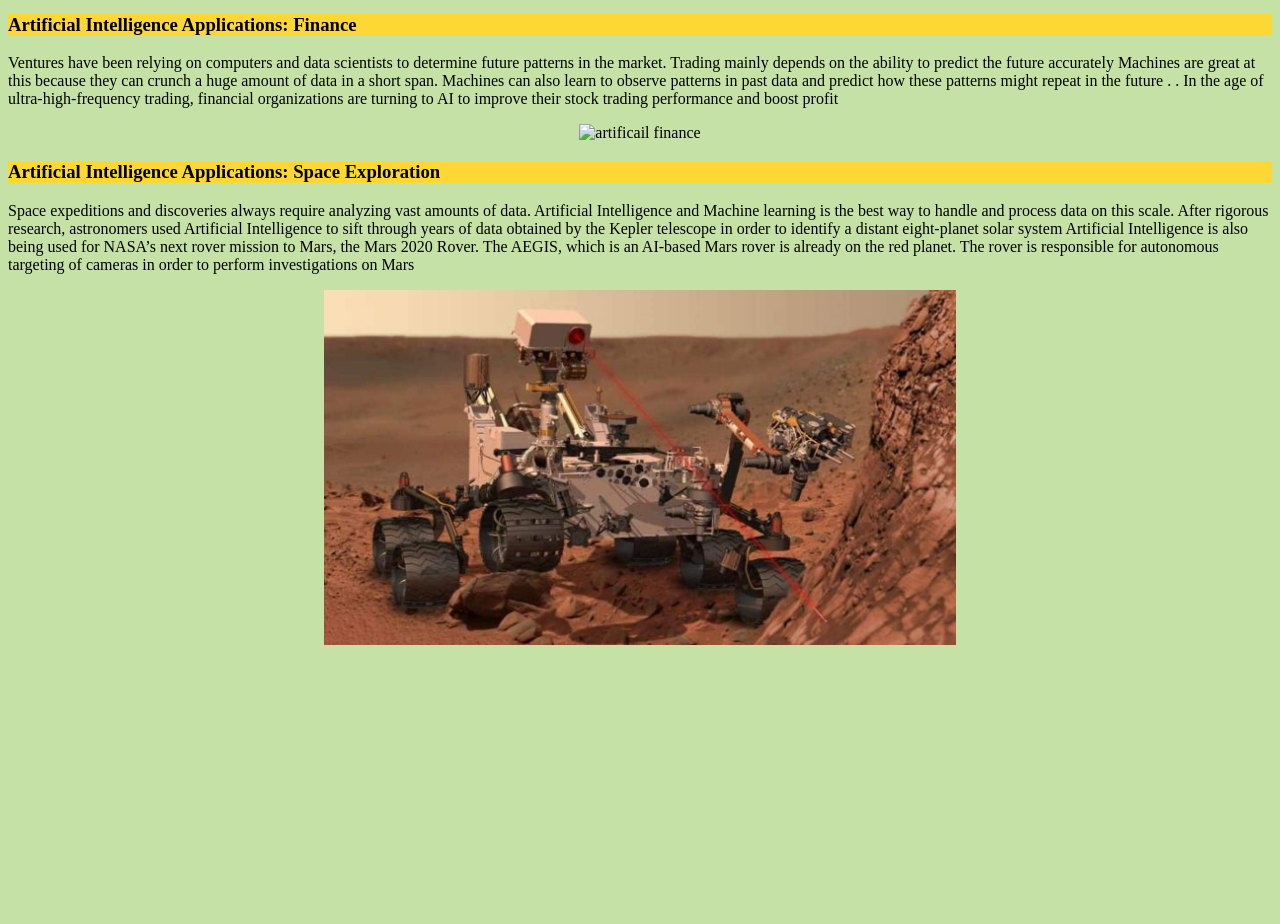
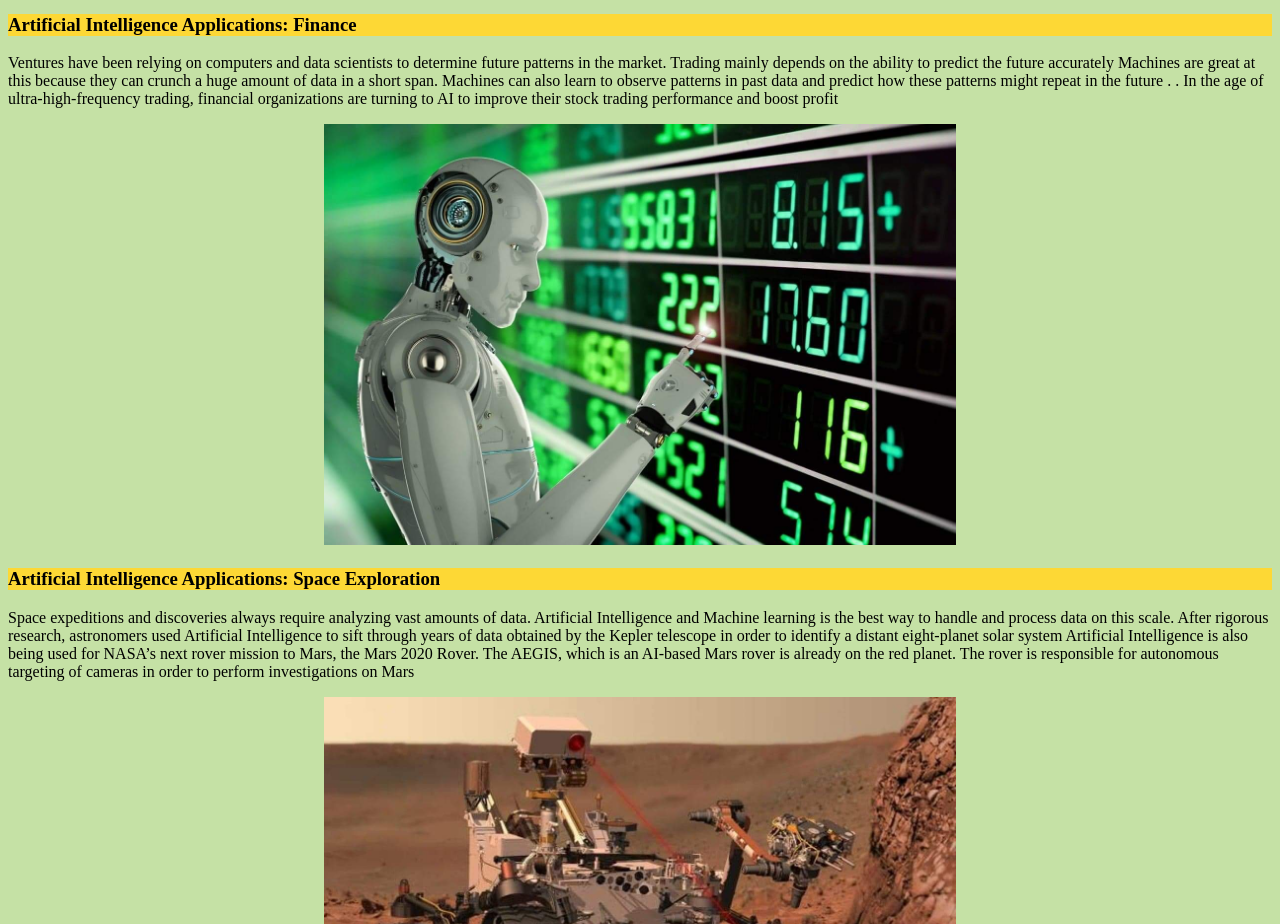
Before and after one commit to khaledkm3/ece001, a plain HTML site: page p3.html in a window 1280 px wide. Shown: the part 1040-1964 px from the top of the page. Before the commit the page ends 1697 px from the top, so only its background shows below. Drawn offline with Linux system fonts and the light colour scheme.

Commit message:
Update p3.html

```diff
--- a/p3.html
+++ b/p3.html
@@ -35,7 +35,7 @@ h3{background-color:#FDD835;
 <center>
 <img src="IMG-20200605-WA0019.jpg" alt="artificail banking"width="50%" hight="50%"></center>
 <h3>Artificial  Intelligence  Applications:  Finance</h3><p>Ventures  have  been  relying  on  computers  and  data scientists  to  determine future  patterns  in  the  market.  Trading  mainly  depends  on  the ability  to predict  the future accurately Machines  are great  at  this  because they  can  crunch  a  huge  amount  of data in  a  short  span.  Machines  can  also  learn  to  observe  patterns  in  past  data and  predict  how  these  patterns  might  repeat  in  the future . . In  the age  of ultra-high-frequency  trading,  financial  organizations  are turning  to  AI to  improve their stock  trading  performance and  boost  profit</p><center>
-<img src="IMG-20200605-WA0017.jpg" alt="artificail finance"width="50%" hight="50%"></center>
+<img src="IMG-20200605-WA0046.jpg" alt="artificail finance"width="50%" hight="50%"></center>
 <h3>Artificial  Intelligence  Applications:  Space  Exploration</h3>
 <p>Space expeditions  and  discoveries  always  require analyzing  vast  amounts of data.  Artificial  Intelligence and  Machine  learning  is  the best  way  to handle and  process  data  on  this  scale.  After rigorous  research, astronomers  used  Artificial  Intelligence to  sift  through  years  of  data obtained  by  the Kepler telescope  in  order to  identify  a  distant  eight-planet solar  system Artificial  Intelligence  is  also  being  used  for  NASA’s  next rover mission to  Mars,  the Mars  2020  Rover.  The AEGIS,  which  is  an AI-based  Mars rover is  already  on  the red  planet.  The rover is  responsible for autonomous  targeting  of cameras  in  order to  perform  investigations  on Mars</p>
 <center>
```
